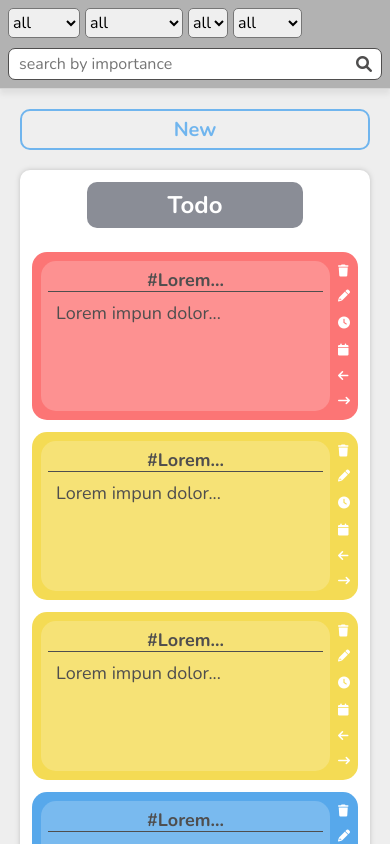
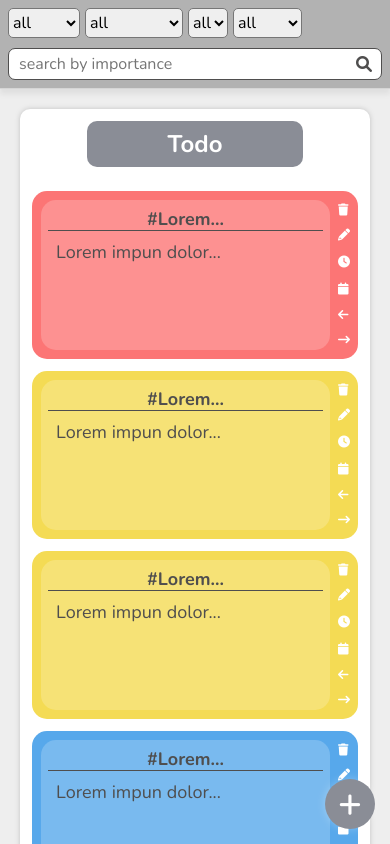
Before and after one commit to GaredLyon/Tu-Du-Lyzt, a React (Vite) app: page / in a window 390 px wide. Built offline with nearby package versions, Linux system fonts and the light colour scheme.

Commit message:
agregar boton new flotante

```diff
--- a/src/App.css
+++ b/src/App.css
@@ -49,7 +49,27 @@
   cursor: pointer;
   z-index: 1;
   cursor: pointer;
+
+  width: 40px;
+  height: 40px;
+  /* border-radius: 50%; */
+  border: none;
+  border-radius: 1rem;
+
+  background: #ffffff;
+	border: none;
+	transition: 300ms;
+  display: flex;
+  justify-content: center;
+  align-items: center;
 }
+.Aside__boton-cerrar i{
+  font-size: 1.8rem;
+}
+
+/* .Aside__boton-cerrar:hover{
+	transform: scale(1.15);
+} */
 
 /* CONTENEDOR DE HEADER Y MAIN ///////////////////// */
 .App__container {
--- a/src/App.jsx
+++ b/src/App.jsx
@@ -36,7 +36,7 @@ function App() {
 
         {/* MAIN */}
         <div className="App__main">
-          <Main alternarAside={alternarAside}/>
+          <Main asideVisible={asideVisible} alternarAside={alternarAside}/>
 
           {/* xsxsxs */}
         </div>
--- a/src/components/Main2/Column/Column.css
+++ b/src/components/Main2/Column/Column.css
@@ -101,7 +101,7 @@
 
 
 	.column__container-cards {
-		height: calc(100vh - 20.5rem);
+		height: calc(100vh - 21rem);
 		overflow-y: scroll;
 	}
 
--- a/src/components/Main2/Main.css
+++ b/src/components/Main2/Main.css
@@ -13,7 +13,7 @@
 	font-size: 2rem;
 	font-weight: bold;
 	/* padding: 1rem 2rem; */
-	padding: .5rem 2rem;
+	/* padding: .5rem 2rem; */
 	border-radius: 1rem;
 	border: 2px solid #70b5ee;
 	color: #70b5ee;
@@ -22,16 +22,48 @@
 	/* width: max-content; */
 	flex-grow: 1;
 	cursor: pointer;
+
+	position: fixed;
+	bottom: 15px;
+	right: 15px;
+
+	width: 50px;
+	height: 50px;
+	border-radius: 50%;
+	z-index: 2;
+	display: flex;
+	justify-content: center;
+	align-items: center;
+	box-shadow: 0 0 10px rgba(128, 128, 128, 0.451);
+	box-shadow: 0 0 10px rgba(255, 255, 255, 0.271);
+
+	background: #8a8d96;
+	border: none;
+	transition: 300ms;
+}
+.main__boton-new i{
+	padding: 0;
+	font-size: 2.5rem;
+
+	color: white;
 }
 
 .main__boton-new:hover{
-	background: #70b5ee;
-	color: white;
+	/* background: #70b5ee; */
+	/* color: white; */
+
+	transform: scale(1.15);
 }
 
 @media (min-width: 480px) {
 	.main__boton-new{
 		padding: 1rem 2rem;
+	}
+}
+
+@media (min-width: 1024px) {
+	.main__boton-new{
+		display: none;
 	}
 }
 
@@ -43,5 +75,4 @@
 		padding: 2rem;
 		gap: 2rem;
 	}
-
 }
--- a/src/components/Main2/Main.jsx
+++ b/src/components/Main2/Main.jsx
@@ -2,11 +2,16 @@ import React from 'react'
 import { Column } from './Column/Column'
 import './Main.css'
 
-export const Main = ({alternarAside}) => {
+export const Main = ({asideVisible, alternarAside}) => {
   return (
     <div className='container-columns'>
-
-      <button className='main__boton-new' onClick={()=>alternarAside(x => !x)}>New</button>
+      {
+        !asideVisible && (
+          <button className='main__boton-new' onClick={()=>alternarAside(x => !x)}>
+            <i class="fa-solid fa-plus"></i>
+          </button>
+        )
+      }
 
       <Column titleColor={'gray'} titleText={'Todo'}/>
       <Column titleColor={'purple'} titleText={'Progress'}/>
```
